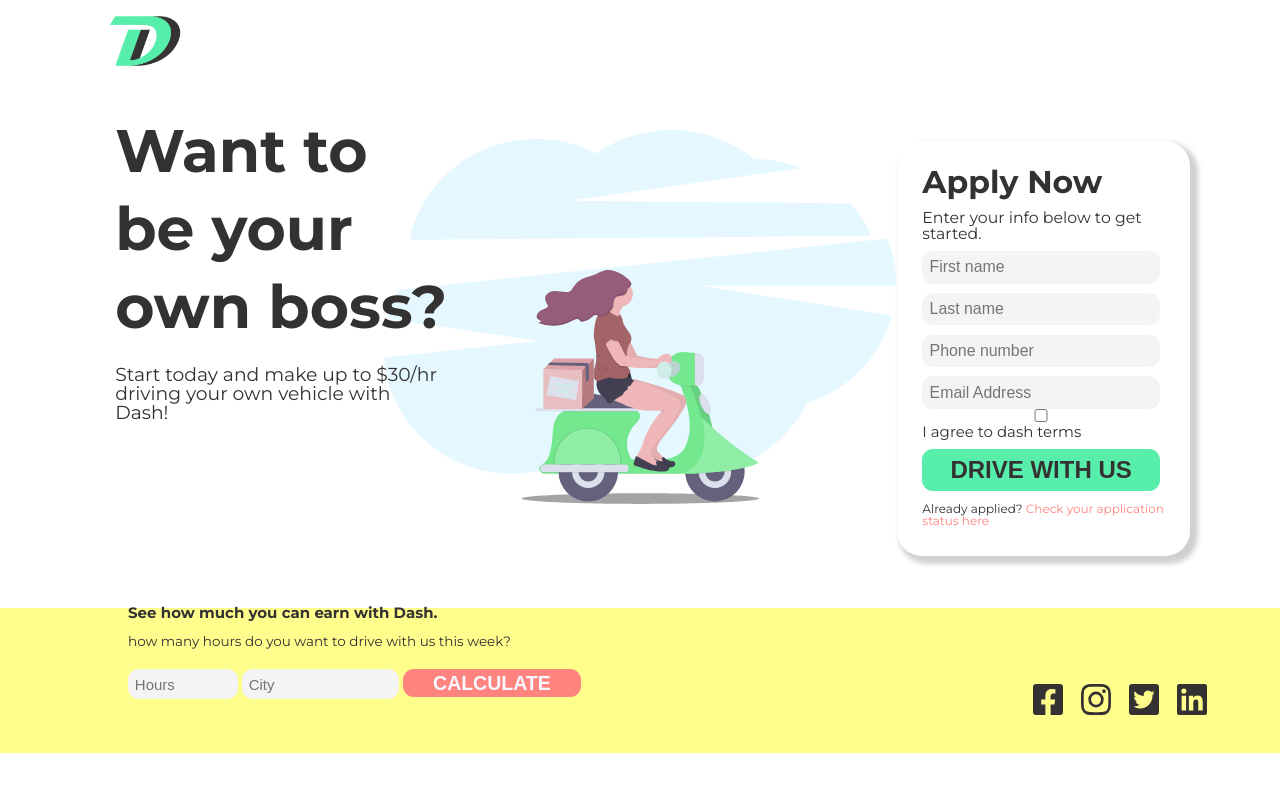
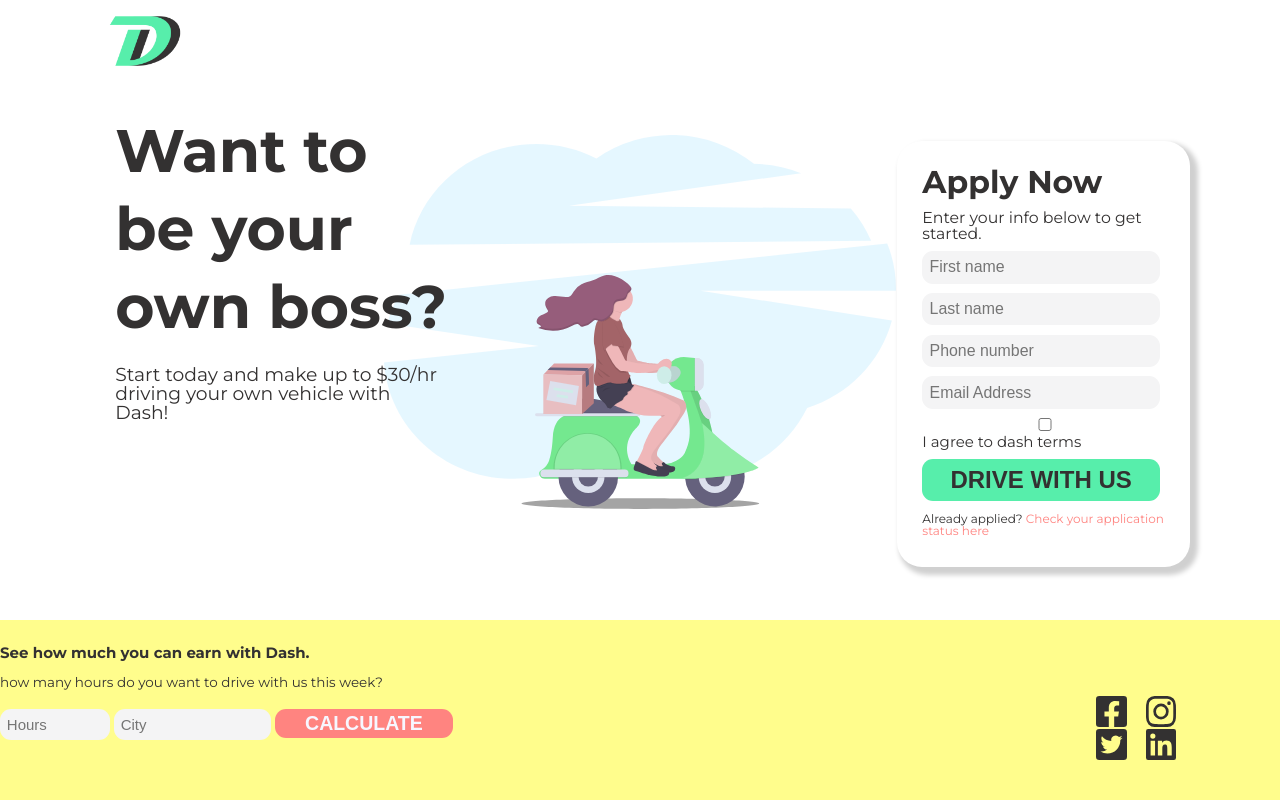
Before and after one commit to Camp0865/Camp0865.github.io, a plain HTML site: page Landing Page/index.html in a window 1280 px wide. Drawn offline with Linux system fonts and the light colour scheme.

Commit message:
That's about it.

```diff
--- a/Landing Page/css/style.css
+++ b/Landing Page/css/style.css
@@ -109,7 +109,7 @@ display: block;
   margin: 9%;
 }
 
-/* Adjusting image size and poistion. */
+/* Adjusting image size and poistion. Once again, display clock as a hotfix for browser reading issues in Chrome. */
 .scoot {
   width: 60%;
   margin-left: 18%;
@@ -163,23 +163,19 @@ input {
 }
 
 
-/* Had trouble getting these to line up, evemn with display inline. I definitely tried everything. ; n; Zoom to make it bigger. Margina nd padding to adjust space, or else it's too wide.*/
-input[type=checkbox]{
-  display: inline-block;
-  margin: 0;
-}
+/* Had trouble getting these to line up, evemn with display inline. I definitely tried everything. ; n;*/
 
 .terms #boxl {
   font-size: 1.06rem;
-  display: inline-block;
+  display: flex;
   margin-top: 0;
 }
 
 /* The Drive button styles. Colours, width, border radius for rounded corners, font weight bold for thicker lettering, and no border. */
 button{
+  width: 98%;
   background-color: #57eeab;
   color: #333131;
-  width: 98%;
   font-size: 1.6rem;
   padding: 3%;
   border-radius: 11px;
@@ -204,6 +200,12 @@ button{
   display: block;
   width: 100%;
   padding: 4% 9% 4% 9%;
+}
+
+/* Alternative media icons for desktop view hidden. */
+
+.mediaw {
+  display: none;
 }
 
 .footer h3 {
@@ -273,7 +275,7 @@ button#calc {
   line-height: 1.3;
   }
 
-  /* Fixing font size and position. */
+  /* Fixing font size and position. Posotion relative for easier movement on the page. */
   .header h3 {
   position: relative;
   font-size: 1rem;
@@ -310,7 +312,8 @@ button#calc {
 
  /* CONTACT FORM */
 
- /* Fixing space between input fields and checkbox. */
+ /* Fixing space between input fields and checkbox. No matter what I do, I can't gfet teh checkbox to display properly. So. RIP. :'D*/
+
 
  input {
   margin-top: 2%;
@@ -378,13 +381,11 @@ button#calc {
   /*      DESKTOP VERSION      */
 
 
-
-
  @media screen and (min-width: 1010px) {
 
   /*      HEADER SECTION      */
 
-  /* Mediat query is 1010 because the paghe breaks at 1034. Making the image a BG image instead and pushing logo to the right. Setting up flex for easy display change. Sizing and centering ther BG. Hiding the image used for mobile and tablet versions. Flexed out the content for easy display.*/
+  /* Media query is 1010 because the page breaks at 1034. Making the image a BG image instead and pushing logo to the right. Setting up flex for easy display change. Sizing and centering ther BG. Hiding the image used for mobile and tablet versions. Flexed out the content for easy display.*/
 
   .logo {
   margin-left: 7%;
@@ -461,6 +462,25 @@ margin-bottom: 12%;
 
 /* Flexing out the footer section so I can get everything in line easily. */
 
+
+/* Fixing footer float due to margin/padding changes and lack of content. */
+footer {
+  position: fixed;
+  bottom: 0;
+  margin: 0;
+  padding: 0;
+}
+
+.left {
+  display: inline-block;
+  padding-top: -20;
+}
+
+.media {
+  display: inline-block;
+
+}
+
 .footer{
 display: flex;
 justify-content: space-between;
@@ -468,20 +488,19 @@ margin-top: 4%;
 padding: 0;
 }
 
-/* Footer headers resized and moved/ -25 margin to fix an odd wide space that appears at 1000+ screen size. */
+/* Footer headers resized and moved.*/
 
 .footer h3 {
 font-size: 1rem;
 font-weight: bold;
 margin-bottom: 3%;
-margin-top: -25%;
 }
 
 .footer h4 {
 font-size: 0.9rem;
 }
 
-/* Adjusting colour, size, and font weight for the form items and the button. Margins set to zero because it helps the odd spacing issue at 1000+px. */
+/* Adjusting colour, size, and font weight for the form items and the button. */
 .hours {
 width: 21%;
 font-size: 1rem;
@@ -507,19 +526,22 @@ font-size: 1.3rem;
 padding: 0.5%;
 margin-bottom: 0;
 }
-/* Padding/ margin here helps the spacing issue as well. */
+/* Padding/ margin here to control the spotion of the content inside the footer. */
 .left {
-margin-top: 10%;
-margin-left: 10%;
-padding-bottom: 1.2%;
+  margin-top: 2%;
+  margin-bottom: 0.1%;
 }
 
-/* Fixing the size and location of the media icons. */
+/* Fixing the location of the media icons. */
 .media {
 margin-bottom: 3%;
 margin-right: 5%;
-width: 20%;
 padding-left: 5%;
 
 }
+
+.icon {
+  padding-left: 11%;
 }
+
+ }
--- a/Landing Page/index.html
+++ b/Landing Page/index.html
@@ -20,6 +20,7 @@
 
 <!-- BODY SECTION -->
 <body>
+  <div class="wrapper">
   <main>
   <!-- LOGO -->
   <div class="logo">
@@ -67,9 +68,11 @@
 
         <!-- Checkbox section starts here. -->
         <div class="terms">
-          <input type="checkbox" class="box" id="box">
-          <label for="box" class="box-label" id="box1">I agree to dash terms</label>
-        </div>
+              <input type="checkbox" class="box" id="box">
+            </div>
+            <div class="label-fix">
+              <label for="box" class="box-label" id="box1">I agree to dash terms</label>
+            </div>
           <button type="button">DRIVE WITH US</button>
           <p class="applied">Already applied&#63; <a class="orange" href="#">Check your application status here</a></p>
       </form>
@@ -97,11 +100,12 @@
    <!-- MEDIA ICONS -->
 
    <div class="media">
-    <img src="images/icons/facebook.svg" alt="facebook">
-    <img src="images/icons/instagram.svg" alt="instagram">
-    <img src="images/icons/twitter.svg" alt="twitter">
-    <img src="images/icons/linkedin.svg" alt="linkedin">
+    <img class="icon" src="images/icons/facebook.svg" alt="facebook">
+    <img class="icon" src="images/icons/instagram.svg" alt="instagram">
+    <img class="icon" src="images/icons/twitter.svg" alt="twitter">
+    <img class="icon" src="images/icons/linkedin.svg" alt="linkedin">
    </div>
   </footer>
+</div>
 </body>
 </html>
```
